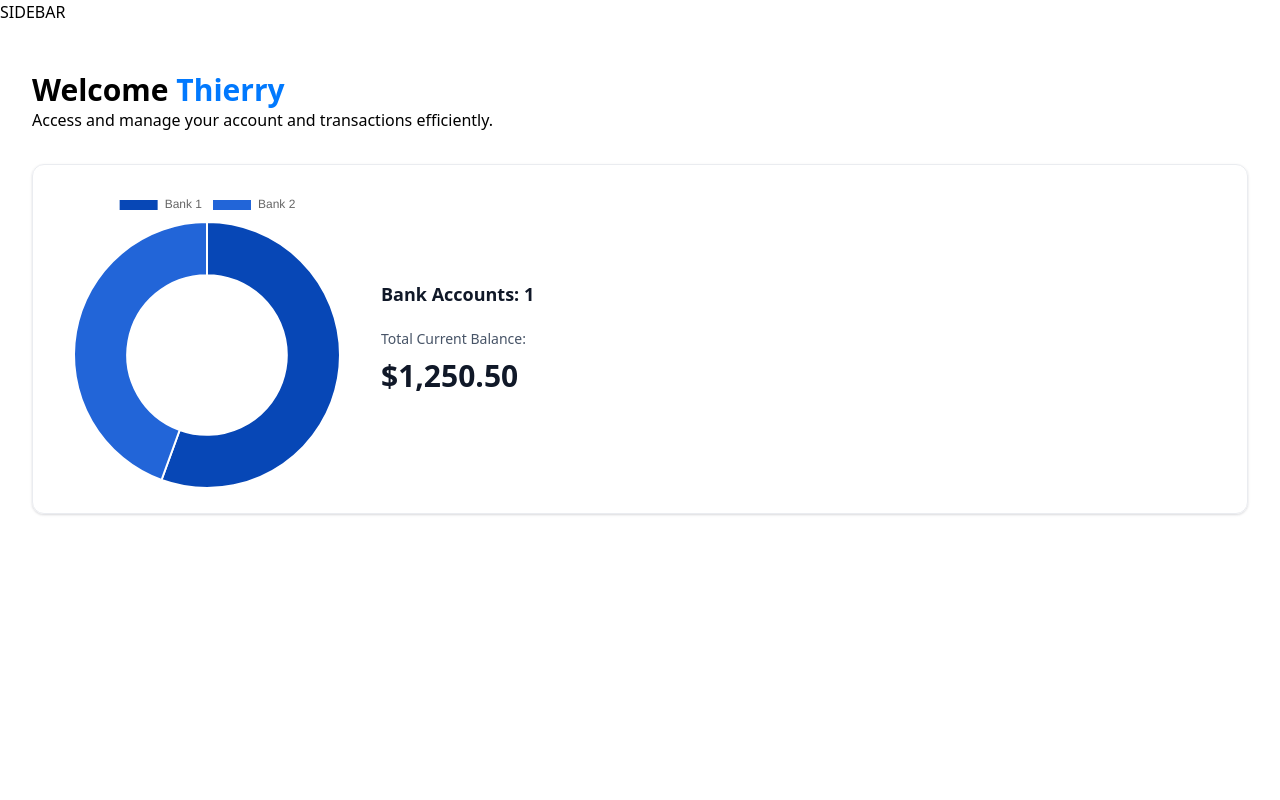
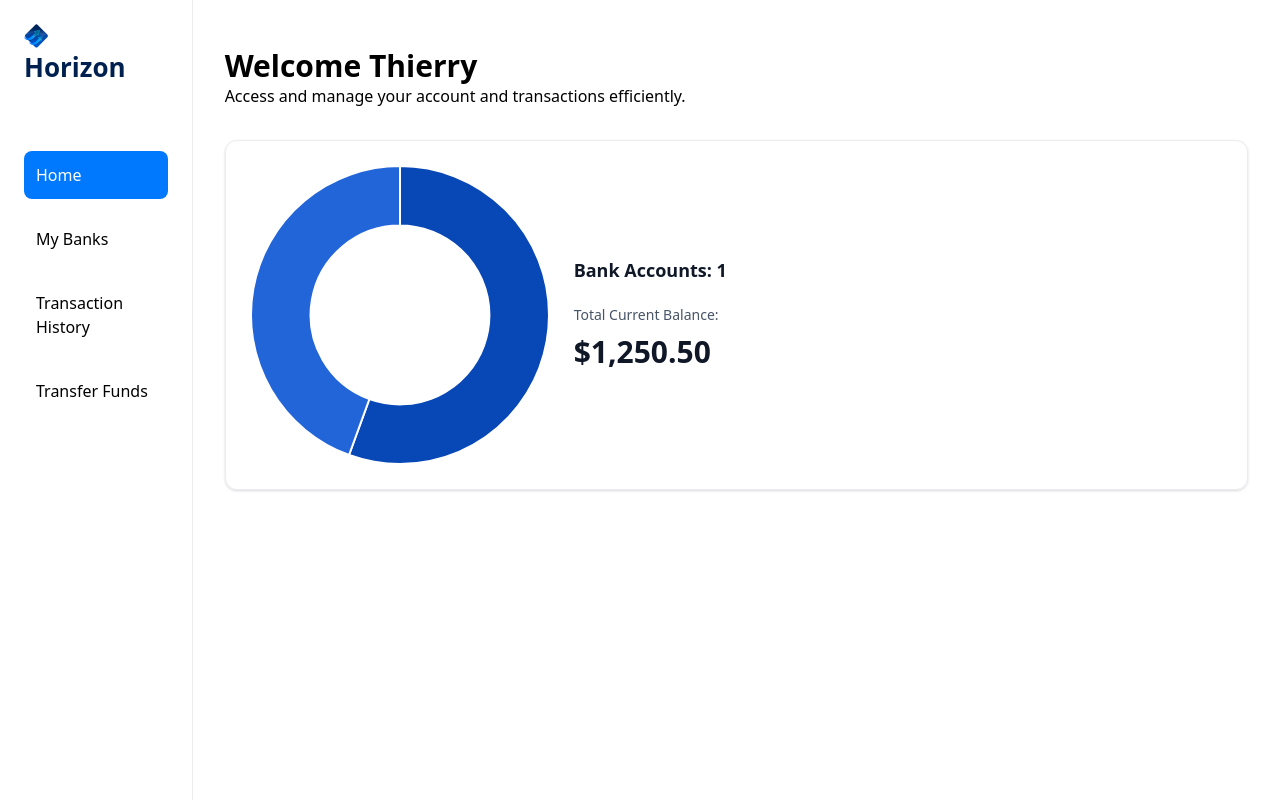
Before and after one commit to DeveloperThierry/banking, a Next.js app: page / in a window 1280 px wide. Built offline with nearby package versions, Linux system fonts and the light colour scheme.

Commit message:
Implement Left Sidebar

```diff
--- a/app/(root)/layout.tsx
+++ b/app/(root)/layout.tsx
@@ -1,11 +1,14 @@
+import Sidebar from "@/components/Sidebar";
+
 export default function RootLayout({
   children,
 }: Readonly<{
   children: React.ReactNode;
 }>) {
+  const loggedIn = {firstName:"Thierry", lastName:"Laguerre"}
   return (
-    <main>
-        SIDEBAR
+    <main className="flex h-screen w-full font-inter">
+        <Sidebar user={loggedIn}/>
         {children}
     </main>
   );
--- a/app/globals.css
+++ b/app/globals.css
@@ -3,7 +3,7 @@
 @variant dark (&:where(.dark, .dark *));
 
 @theme {
-  --color-bankGradient: #0179FE;
+  --color-bank-gradient: #0179FE;
 
   --color-gray-25: #FCFCFD;
   --color-gray-200: #EAECF0;
@@ -67,6 +67,36 @@
 }
 
 @layer components {
+
+  /* Footer */
+  .footer {
+    @apply flex cursor-pointer
+           items-center justify-between
+           gap-2 py-6;
+  }
+
+  .footer_name,
+  .footer_name-mobile {
+    @apply flex size-10 items-center
+           justify-center rounded-full bg-gray-200;
+  }
+
+  .footer_email,
+  .footer_email-mobile {
+    @apply flex flex-1 flex-col justify-center;
+  }
+
+  .footer_name,
+  .footer_email {
+    @apply max-xl:hidden;
+  }
+
+  .footer_image {
+    @apply relative size-5
+           max-xl:flex max-xl:w-full
+           max-xl:items-center max-xl:justify-center;
+  }
+
   /* Headers */
   .header-2 {
     @apply text-18 font-semibold text-gray-900;
@@ -130,9 +160,6 @@
            rounded-2xl border-[1.5px]
            py-[2px] pl-1.5 pr-2;
   }
-}
-
-@layer components {
   .home {
     @apply flex w-full max-xl:max-h-screen
            max-xl:overflow-y-scroll;
@@ -160,14 +187,30 @@
            shadow-[var(--shadow-profile)];
   }
 
-  .sidebar {
+   /* Sidebar */
+   .sidebar {
     @apply sticky top-0 hidden h-screen
            flex-col justify-between
-           border-r border-gray-200 bg-white
-           max-md:hidden xl:flex;
+           border-r border-gray-200
+           bg-white pt-8
+           max-md:hidden xl:flex
+           sm:p-4 xl:p-6 2xl:w-[355px];
+  }
+
+  .sidebar-logo {
+    @apply text-[26px] font-bold
+           text-black-1 max-xl:hidden;
+  }
+
+  .sidebar-link {
+    @apply flex items-center gap-3
+           rounded-lg py-1
+           justify-center xl:justify-start
+           md:p-3 2xl:p-4;
   }
 
   .sidebar-label {
-    @apply text-16 font-semibold text-gray-700;
+    @apply text-16 font-semibold
+           text-black-2 max-xl:hidden;
   }
 }
--- a/components/DoughtnutChart.tsx
+++ b/components/DoughtnutChart.tsx
@@ -16,7 +16,7 @@ const DoughtnutChart = ({ accounts }: DoughnutChartProps) => {
     labels: ["Bank 1", "Bank 2"],
   };
   return <Doughnut data={data} options={
-    {cutout:'60%'}
+    {cutout:'60%', plugins:{legend:{display:false}}}
   }/>;
 };
 
--- /dev/null
+++ b/components/Sidebar.tsx
@@ -0,0 +1,28 @@
+'use client'
+import { sidebarLinks } from '@/constants'
+import { cn } from '@/lib/utils'
+import Image from 'next/image'
+import Link from 'next/link'
+import { usePathname } from 'next/navigation'
+
+const Sidebar = ({user}:SiderbarProps) => {
+    const pathname = usePathname()
+  return (
+    <section className="sidebar">
+        <nav className="flex flex-col gap-4">
+            <Link href="/" className="mb-12 cursor-pointer items-center gap-2">
+            <Image src="/icons/logo.svg" width={34} height={34} alt="logo" className="size-[24px] max-xl:size-14"/>
+            <h1 className="sidebar-logo">Horizon</h1>
+            </Link>
+            {sidebarLinks.map((item) => {
+                const isActive = pathname === item.route || pathname.startsWith(`${item.route}/`)
+                return(
+                    <Link href={item.route} key={item.label} className={cn('sidebar-link', {'bg-bank-gradient text-white':isActive})}>{item.label}</Link>
+                )
+            })}
+        </nav>
+    </section>
+  )
+}
+
+export default Sidebar
```
